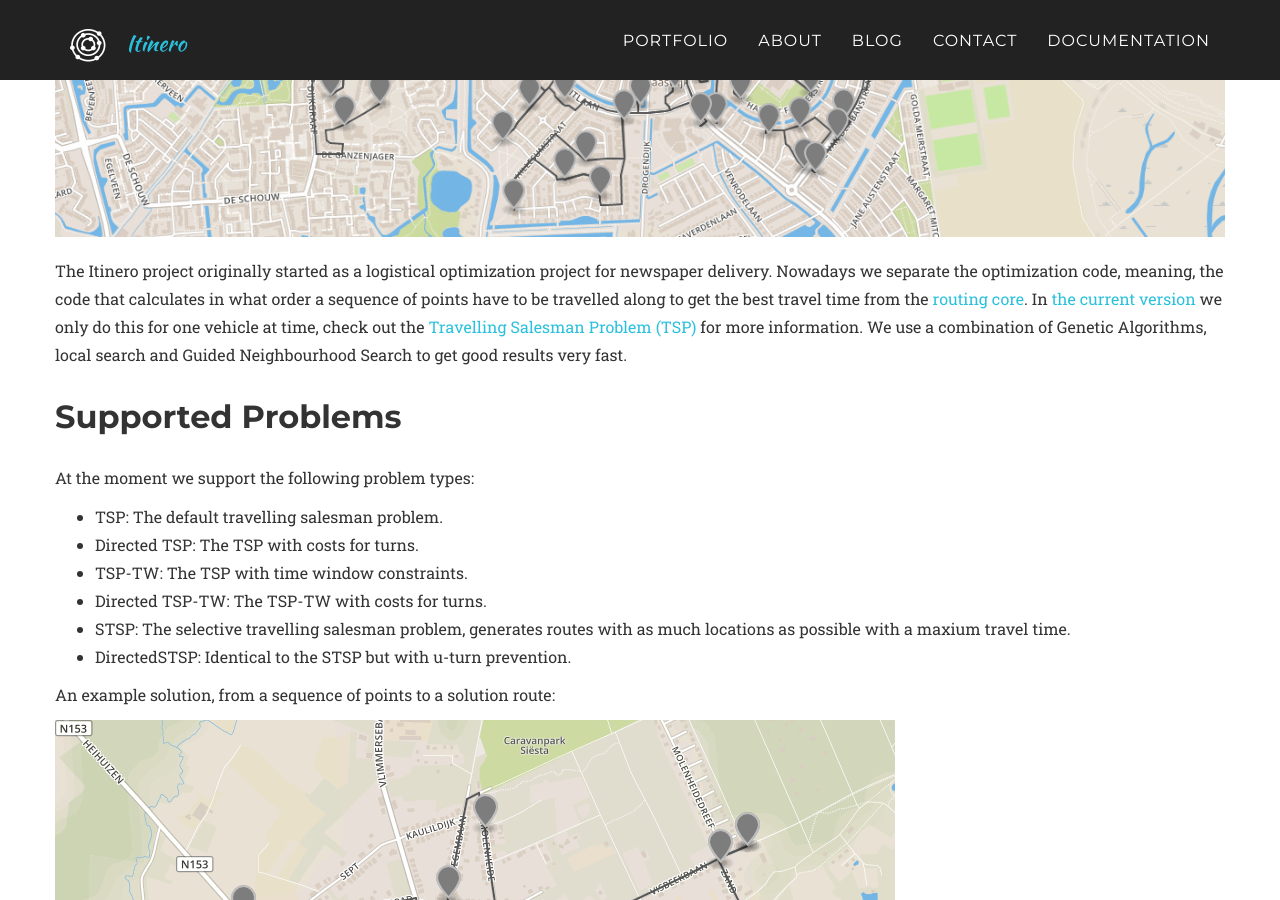
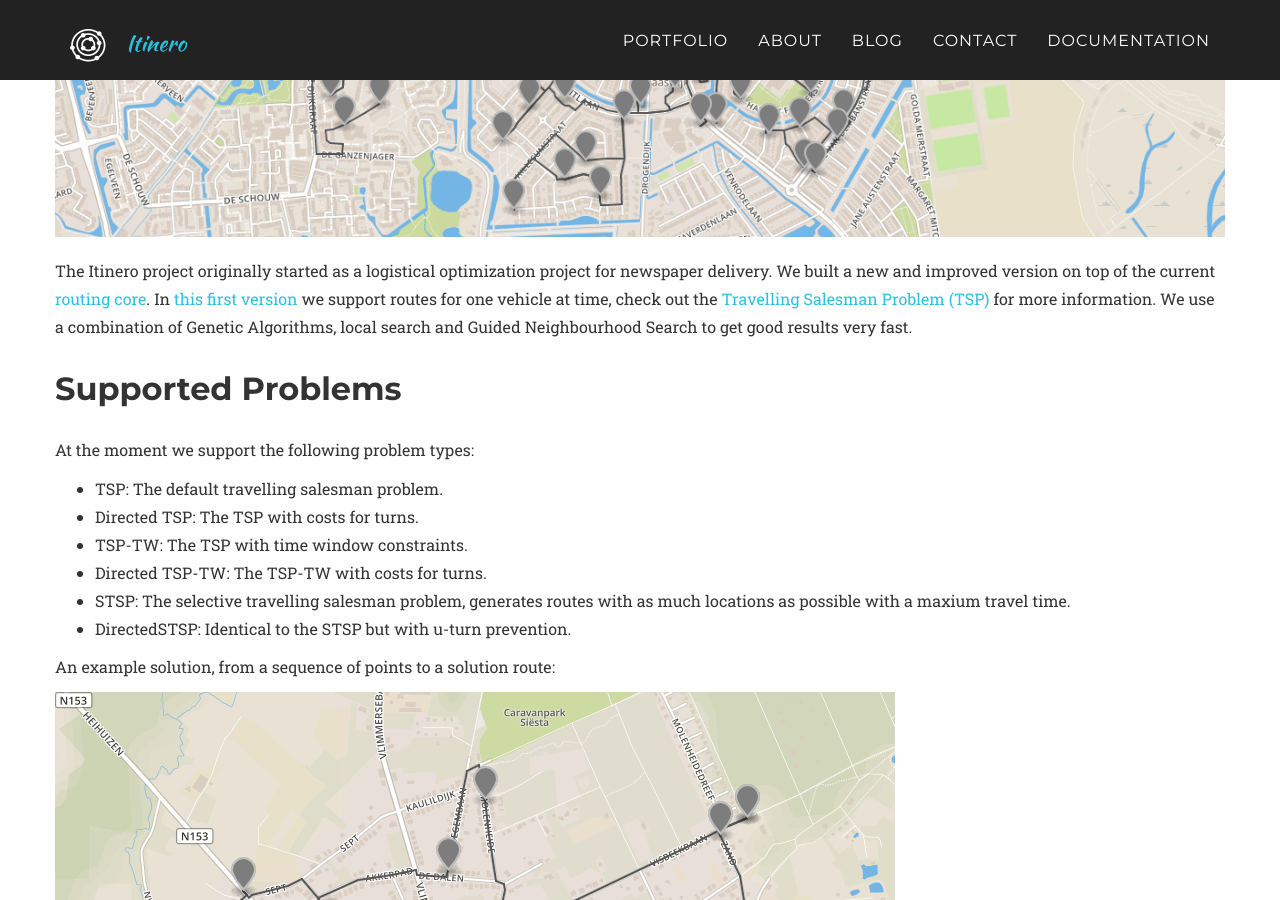
Before and after one commit to itinero/itinero.github.io, a Jekyll site: the page built from _posts/2018-02-19-optimization.markdown, in a window 1280 px wide and 900 px high, scrolled down 903 px. Built offline with Jekyll 4.4.1, drawn with Linux system fonts in a browser that asks for light colours; some web fonts are replaced.

Commit message:
Update 2018-02-19-optimization.markdown

```diff
--- a/_posts/2018-02-19-optimization.markdown
+++ b/_posts/2018-02-19-optimization.markdown
@@ -8,7 +8,7 @@ featured: blog/optimization-animated.gif
 featuredbig: blog/optimization-header.png
 ---
 
-The Itinero project originally started as a logistical optimization project for newspaper delivery. Nowadays we separate the optimization code, meaning, the code that calculates in what order a sequence of points have to be travelled along to get the best travel time from the [routing core](https://github.com/itinero/routing). In [the current version](https://github.com/itinero/optimization) we only do this for one vehicle at time, check out the [Travelling Salesman Problem (TSP)](https://en.wikipedia.org/wiki/Travelling_salesman_problem) for more information. We use a combination of Genetic Algorithms, local search and Guided Neighbourhood Search to get good results very fast.
+The Itinero project originally started as a logistical optimization project for newspaper delivery. We built a new and improved version on top of the current [routing core](https://github.com/itinero/routing). In [this first version](https://github.com/itinero/optimization) we support routes for one vehicle at time, check out the [Travelling Salesman Problem (TSP)](https://en.wikipedia.org/wiki/Travelling_salesman_problem) for more information. We use a combination of Genetic Algorithms, local search and Guided Neighbourhood Search to get good results very fast.
 
 ## Supported Problems
 
```
